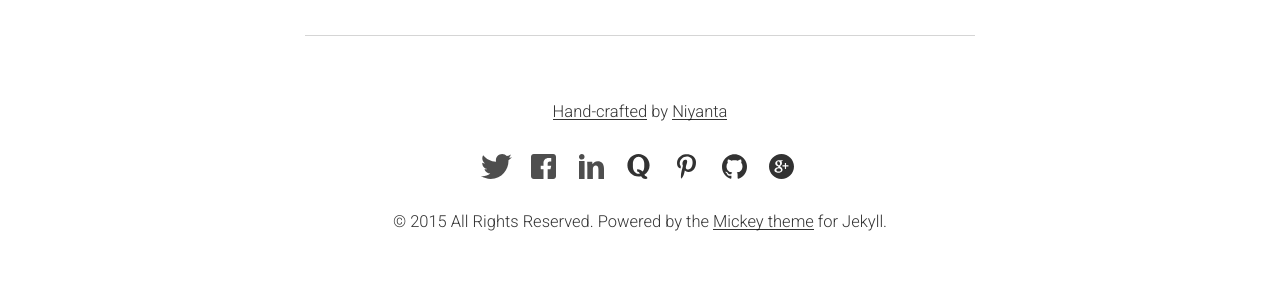
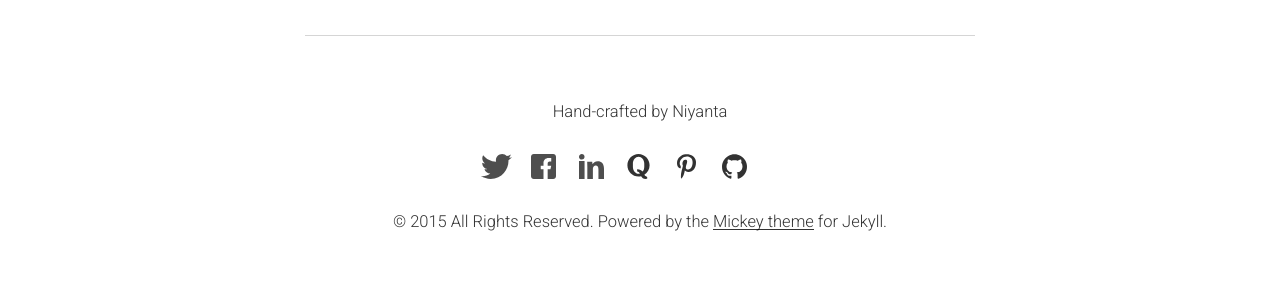
Before and after one commit to Nina07/Website, a Jekyll site: the page built from index.html, in a window 1280 px wide. Shown: the part 1837-2131 px from the top of the page. Built offline with Jekyll 4.4.1, drawn with Linux system fonts in a browser that asks for light colours; nearby versions of some CDN libraries; some web fonts are replaced; Markdown is read by kramdown in place of the engine named in the settings; some of the changed lines change nothing that is shown.

Commit message:
removed link from footer

```diff
--- a/_includes/footer.html
+++ b/_includes/footer.html
@@ -1,7 +1,7 @@
 <footer class="section--footer">
   <div class="container container--content">
     <div>
-      <a href="{{ site.baseurl }}humans.txt">Hand-crafted</a> by <a href="{{ site.baseurl }}about/">Niyanta</a>
+      Hand-crafted by Niyanta
     </div>
     <ul class="socialAccountList">
       <li><a href="http://twitter.com/{{ site.author.twitter }}" class="socialAccount socialAccount--twitter" target="_blank"></a></li>
@@ -10,7 +10,6 @@
       <li><a href="http://www.quora.com/{{ site.author.quora }}" class="socialAccount socialAccount--quora" target="_blank"></a></li>
       <li><a href="https://www.pinterest.com/{{ site.author.pinterest }}/" class="socialAccount socialAccount--pinterest" target="_blank"></a></li>
       <li><a href="http://www.github.com/{{ site.author.github }}" class="socialAccount socialAccount--github" target="_blank"></a></li>
-      <li><a href="https://plus.google.com/{{ site.author.google }}/" class="socialAccount socialAccount--google" target="_blank"></a></li>
     </ul>
     <div>
       © 2015 All Rights Reserved. Powered by the <a href="https://github.com/vincentchan/mickey" target="_blank">Mickey theme</a> for Jekyll.
```
